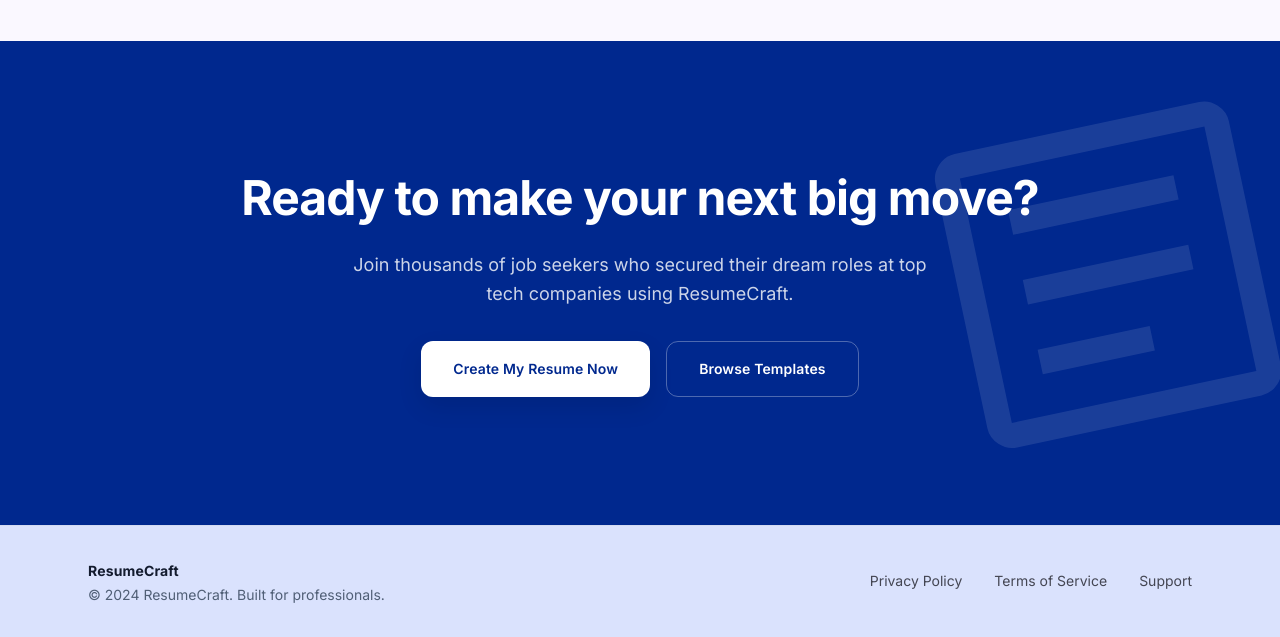
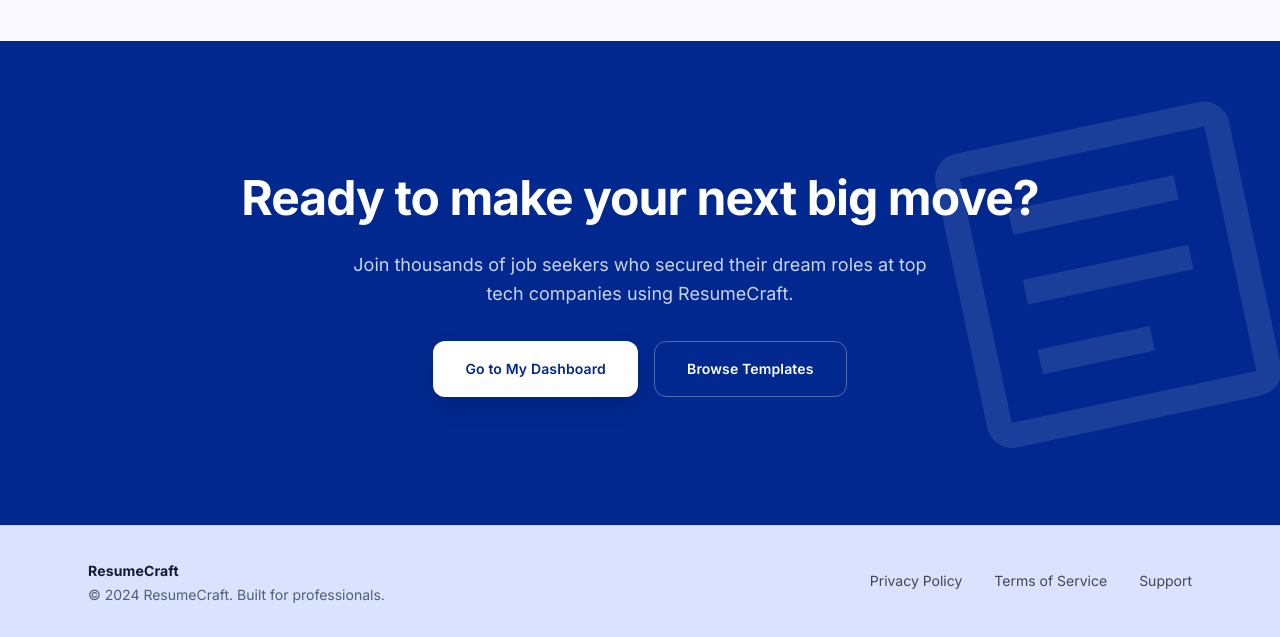
Before and after one commit to VarshneyParag/resume_builder, a Flask app: page / in a window 1280 px wide. Shown: the part 2634-3271 px from the top of the page. Run offline with Flask 3, Linux system fonts and the light colour scheme; the visitor is signed in with stand-in values (Sample User, id 1); some libraries are stand-ins or nearby versions.

Commit message:
fix: make landing page CTAs dynamic and add back-to-home brand links in auth templates

```diff
--- a/templates/index.html
+++ b/templates/index.html
@@ -39,10 +39,17 @@
                     Build a professional, ATS-optimized resume in minutes. Use expert-crafted phrases and industry-leading templates to stand out.
                 </p>
                 <div class="hero-buttons">
+                    {% if current_user.is_authenticated %}
+                    <a href="{{ url_for('dashboard') }}" class="btn btn-primary btn-lg" style="border-radius:var(--radius-md);box-shadow:var(--shadow-lg);">
+                        Go to Dashboard
+                        <span class="material-symbols-outlined">arrow_forward</span>
+                    </a>
+                    {% else %}
                     <a href="{{ url_for('register') }}" class="btn btn-primary btn-lg" style="border-radius:var(--radius-md);box-shadow:var(--shadow-lg);">
                         Get Started Free
                         <span class="material-symbols-outlined">arrow_forward</span>
                     </a>
+                    {% endif %}
                     <a href="#features" class="btn btn-secondary btn-lg" style="border-radius:var(--radius-md);">
                         <span class="material-symbols-outlined">play_circle</span>
                         Learn More
@@ -197,9 +204,15 @@
             <h2 class="text-display" style="margin-bottom:var(--space-lg);">Ready to make your next big move?</h2>
             <p class="text-body-lg" style="opacity:0.8;max-width:600px;margin:0 auto var(--space-xl);">Join thousands of job seekers who secured their dream roles at top tech companies using ResumeCraft.</p>
             <div style="display:flex;justify-content:center;gap:var(--space-md);flex-wrap:wrap;">
+                {% if current_user.is_authenticated %}
+                <a href="{{ url_for('dashboard') }}" class="btn btn-lg" style="background:white;color:var(--primary);border-radius:var(--radius-md);box-shadow:var(--shadow-lg);">
+                    Go to My Dashboard
+                </a>
+                {% else %}
                 <a href="{{ url_for('register') }}" class="btn btn-lg" style="background:white;color:var(--primary);border-radius:var(--radius-md);box-shadow:var(--shadow-lg);">
                     Create My Resume Now
                 </a>
+                {% endif %}
                 <a href="#features" class="btn btn-lg" style="background:transparent;color:white;border:1px solid rgba(255,255,255,0.3);border-radius:var(--radius-md);">
                     Browse Templates
                 </a>
--- a/templates/login.html
+++ b/templates/login.html
@@ -7,7 +7,9 @@
         <!-- Left Side: Illustration -->
         <section class="auth-illustration">
             <div style="text-align:center;margin-bottom:var(--space-xl);z-index:1;">
-                <h1 class="text-display text-primary" style="margin-bottom:var(--space-sm);">ResumeCraft</h1>
+                <a href="{{ url_for('index') }}" style="text-decoration:none;">
+                    <h1 class="text-display text-primary" style="margin-bottom:var(--space-sm);">ResumeCraft</h1>
+                </a>
                 <p class="text-body-lg" style="color:var(--secondary);max-width:380px;margin:0 auto;">
                     Accelerate your career trajectory with our professional resume builder.
                 </p>
--- a/templates/register.html
+++ b/templates/register.html
@@ -7,7 +7,9 @@
         <!-- Left Side: Illustration -->
         <section class="auth-illustration">
             <div style="text-align:center;margin-bottom:var(--space-xl);z-index:1;">
-                <h1 class="text-display text-primary" style="margin-bottom:var(--space-sm);">ResumeCraft</h1>
+                <a href="{{ url_for('index') }}" style="text-decoration:none;">
+                    <h1 class="text-display text-primary" style="margin-bottom:var(--space-sm);">ResumeCraft</h1>
+                </a>
                 <p class="text-body-lg" style="color:var(--secondary);max-width:380px;margin:0 auto;">
                     Join thousands of professionals building stunning resumes.
                 </p>
```
